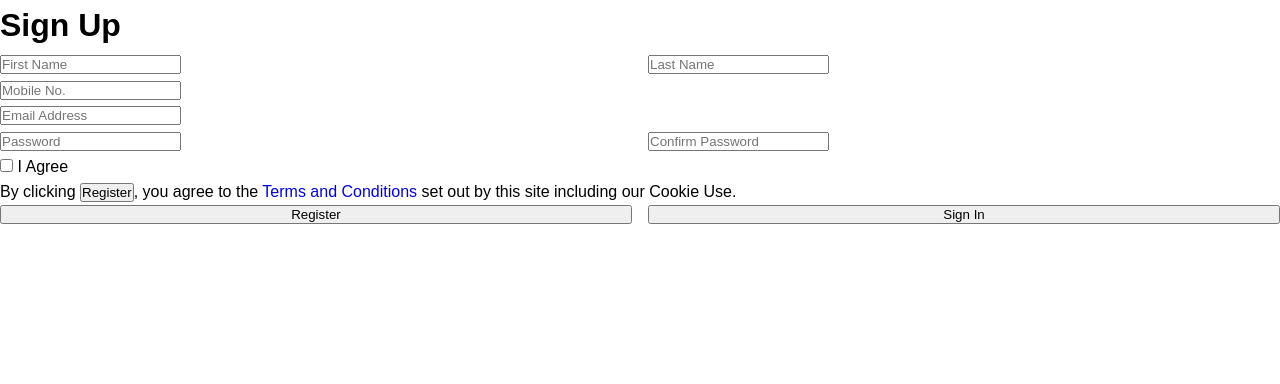
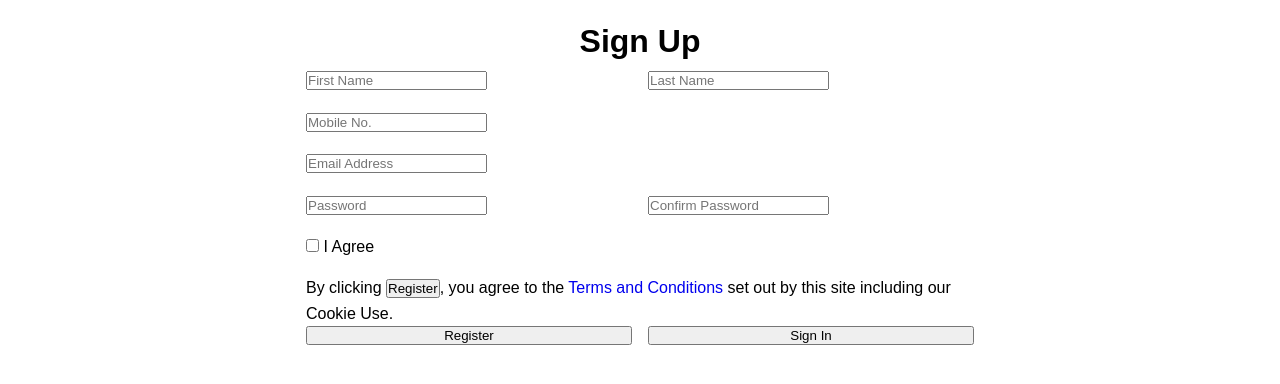
Before and after one commit to AmkaE/form-assigment, a plain HTML site: page index.html in a window 1280 px wide. Drawn offline with Linux system fonts and the light colour scheme.

Commit message:
style container, form-wrapper and form-group

```diff
--- a/style.css
+++ b/style.css
@@ -26,3 +26,23 @@ body {
 	grid-template-columns: repeat(2, 1fr);
 	gap: 1em;
 }
+
+/* container */
+.container {
+	max-width: 700px;
+	margin: auto;
+}
+
+.form-wrapper {
+	padding: 1em;
+	width: 100%;
+}
+
+.form-wrapper h1 {
+	text-align: center;
+	/* padding-bottom: 0.4em; */
+}
+
+.form-group {
+	padding-bottom: 1em;
+}
```
